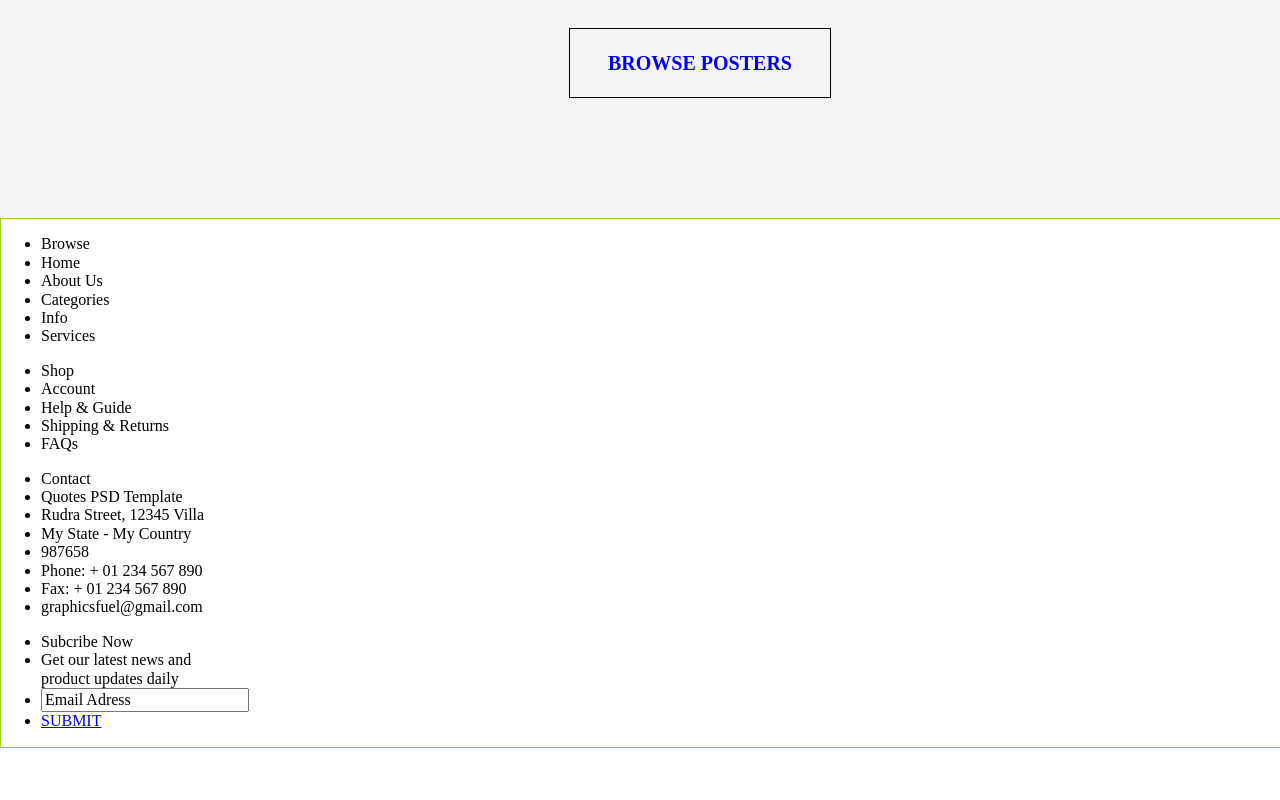
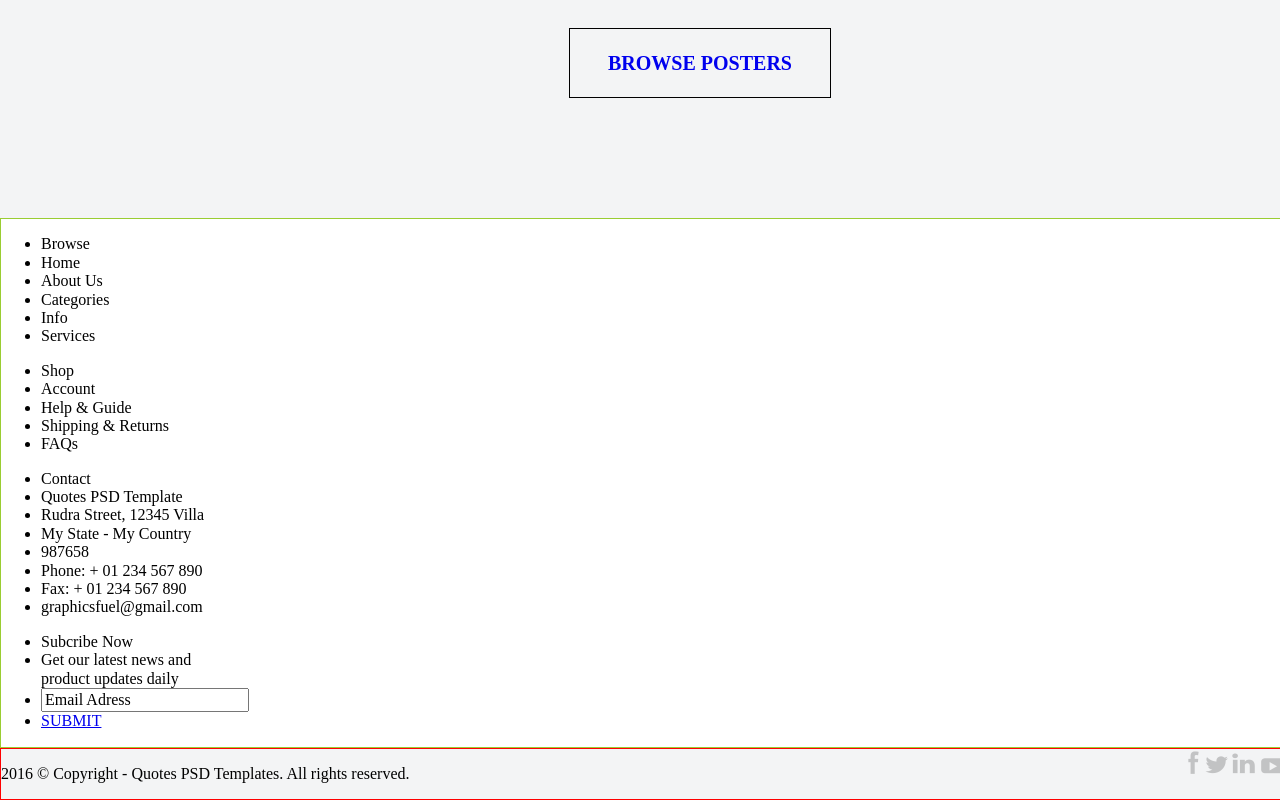
Before and after one commit to PaulaZP/Web-Proyecto-Smile, a website: page index.html in a window 1280 px wide. Shown: the part 5562-6362 px from the top of the page. Before the commit the page ends 6310 px from the top, so only its background shows below. Drawn offline with Linux system fonts and the light colour scheme.

Commit message:
Agrego footer al html

```diff
--- a/index.html
+++ b/index.html
@@ -173,6 +173,23 @@
             </div>
 
             <!--------------------Footer -------------------->
+            <div class="fondo-4">
+                <div id="wrapper-secundario">
+                    <div class="footer clearfix">
+                        <div class="copy"><p>2016 © Copyright - Quotes PSD Templates. All rights reserved.</p></div>
+                        <div class="redes">
+                            <img src="./img/R-1.png" alt="Social">
+                            <img src="./img/R-2.png" alt="Social">
+                            <img src="./img/R-3.png" alt="Social">
+                            <img src="./img/R-4.png" alt="Social">
+                            <img src="./img/R-5.png" alt="Social">
+                            <img src="./img/R-6.png" alt="Social">
+                            <img src="./img/R-7.png" alt="Social">
+                            <img src="./img/R-8.png" alt="Social">
+                        </div>
+                    </div>
+                </div>
+            </div>
         </div>
     </body>
 </html>
--- a/sass/partial/_content.scss
+++ b/sass/partial/_content.scss
@@ -196,3 +196,17 @@
 .content-7{
     border: 1px solid yellowgreen;
 }
+
+/*-----------Footer-----------*/
+.fondo-4{
+    background-color:  #f3f4f5;
+}
+.footer{
+    border: 1px solid red;
+}
+.copy{
+    float: left;
+}
+.redes{
+    float: right;
+}
```
Also changed, not shown: css/style.css.
